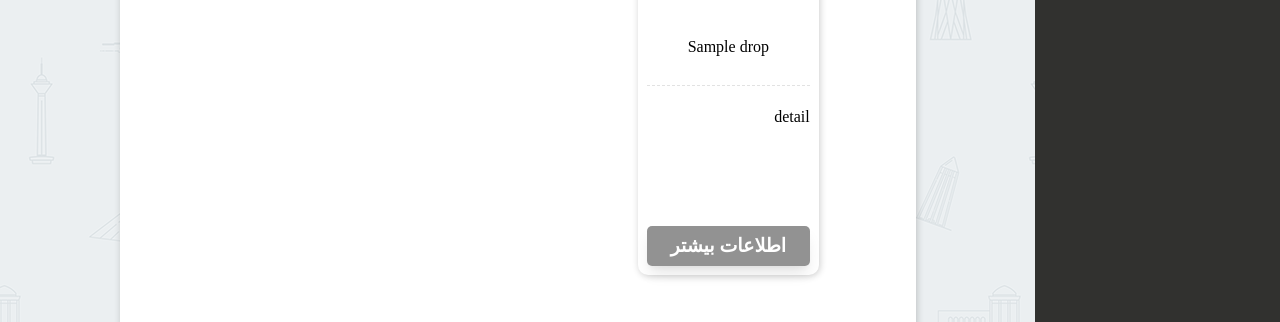
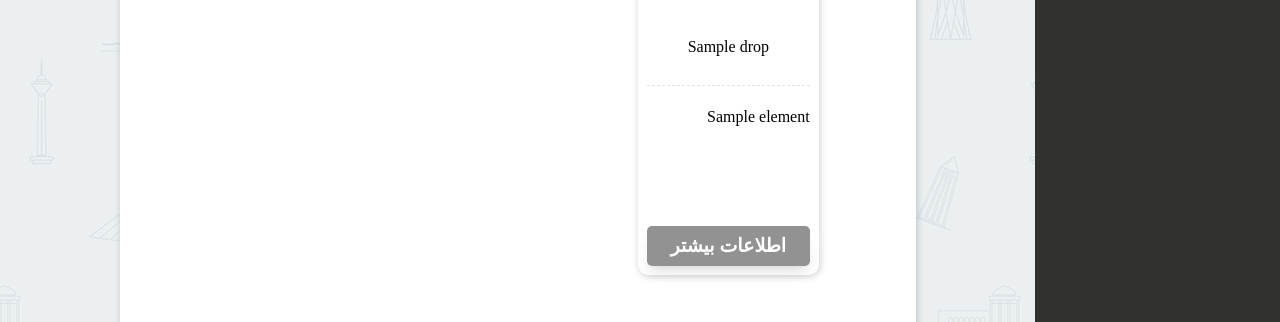
Before and after one commit to hamidzehtab/DataBase_Project, a Django app: template db_project/templates/index.html in a window 1280 px wide. Shown: the part 210-532 px from the top of the page. Run offline with Django 4.2, Linux system fonts and the light colour scheme; the template is opened without the code that fills it: most values are stand-ins (such as "Sample title", 1, 10 or a date in 2020).

Commit message:
Update index.html

```diff
--- a/db_project/templates/index.html
+++ b/db_project/templates/index.html
@@ -240,7 +240,7 @@
                             <div class='detail-img'><img></div>
                             <h1 class='detail-h'>{{ item.drop }}</h1>
                             {% for element in item %}
-                            <div class='detail-p' style='text-align:justify'>detail</div>
+                            <div class='detail-p' style='text-align:justify'>{{ element }}</div>
                             {% endfor %}
 
                             <button class='detail-btn btnp' onclick="show('در دست ساخت...')">اطلاعات بیشتر</button>
```
